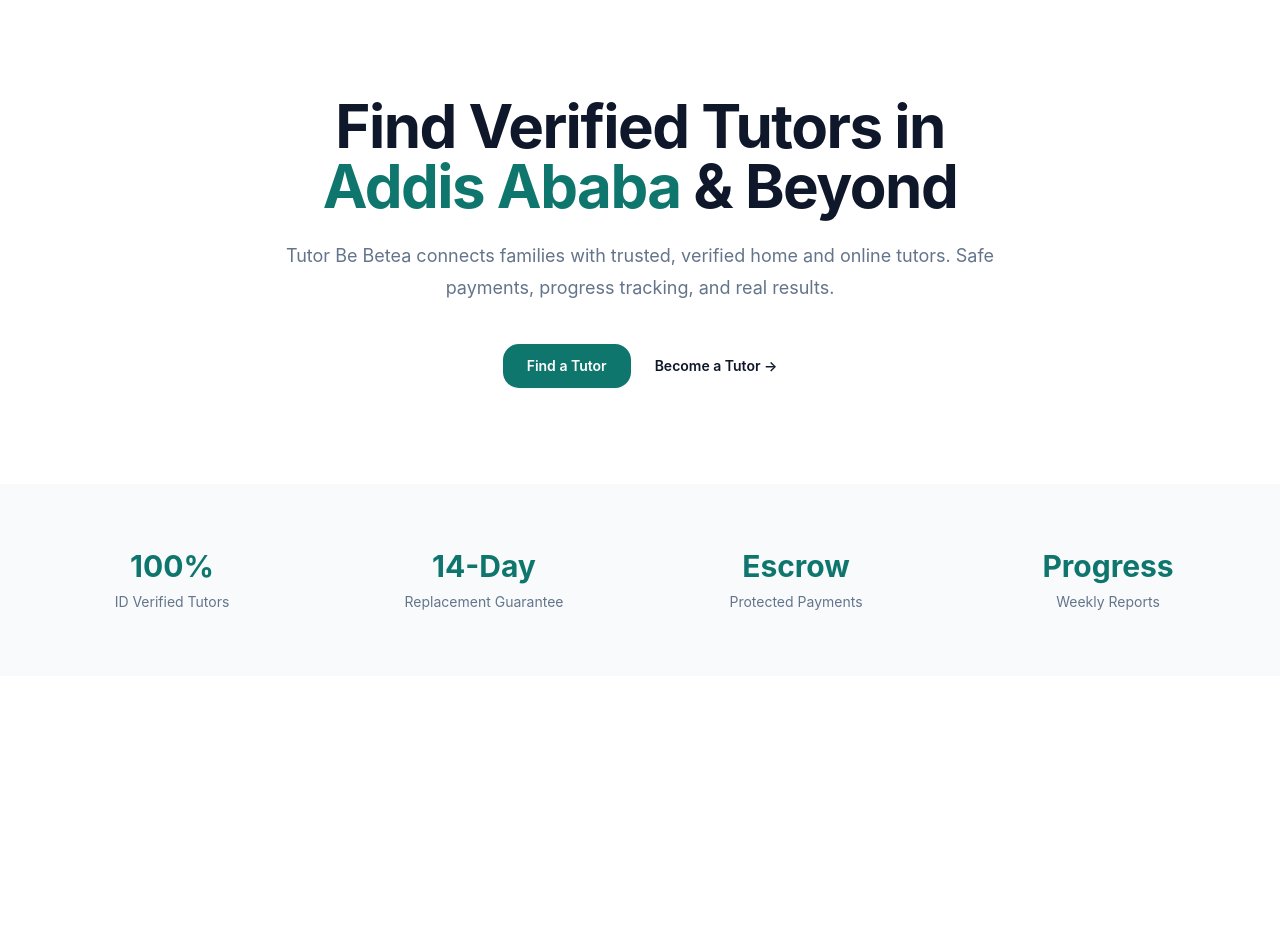
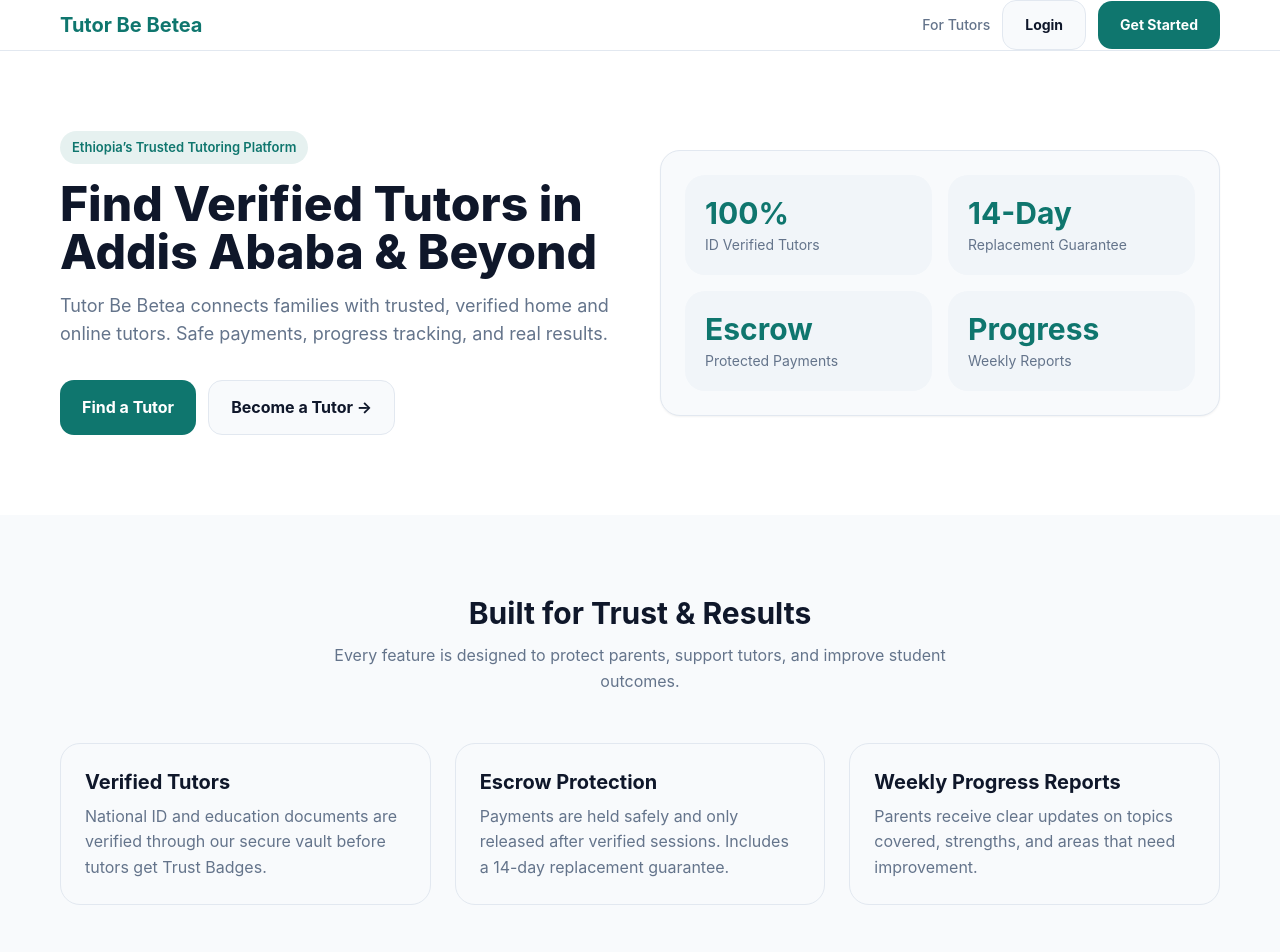
Before and after one commit to Zeordi/tutor-be-betea, a Next.js app in the folder apps/web/: page / in a window 1280 px wide. Shown: the top 952 px of the page. Before the commit the page ends 800 px from the top, so only its background shows below. Built offline with nearby package versions, Linux system fonts and the light colour scheme.

Commit message:
Update page.tsx

```diff
--- a/apps/web/app/(marketing)/page.tsx
+++ b/apps/web/app/(marketing)/page.tsx
@@ -1,59 +1,136 @@
-export default function LandingPage() {
+export default function HomePage() {
   return (
-    <main className="min-h-screen">
-      {/* Hero Section */}
-      <section className="relative overflow-hidden bg-[var(--background)]">
-        <div className="mx-auto max-w-7xl px-6 py-24 lg:px-8">
-          <div className="mx-auto max-w-3xl text-center">
-            <h1 className="text-4xl font-bold tracking-tight text-[var(--foreground)] sm:text-6xl">
-              Find Verified Tutors in{" "}
-              <span className="text-[var(--primary)]">Addis Ababa</span> & Beyond
+    <main>
+      {/* Navbar */}
+      <header className="border-b border-[var(--border)] bg-[var(--background)]/80 backdrop-blur sticky top-0 z-50">
+        <div className="container flex items-center justify-between py-4">
+          <div className="text-xl font-bold text-[var(--primary)]">
+            Tutor Be Betea
+          </div>
+          <div className="flex items-center gap-3">
+            <a href="/for-tutors" className="text-sm font-medium text-[var(--secondary)]">
+              For Tutors
+            </a>
+            <a href="/login" className="btn btn-secondary text-sm px-4 py-2">
+              Login
+            </a>
+            <a href="/register" className="btn btn-primary text-sm px-4 py-2">
+              Get Started
+            </a>
+          </div>
+        </div>
+      </header>
+
+      {/* Hero */}
+      <section className="section">
+        <div className="container grid gap-10 lg:grid-cols-2 items-center">
+          <div>
+            <div className="badge mb-4">Ethiopia’s Trusted Tutoring Platform</div>
+            <h1 className="text-4xl md:text-5xl font-extrabold leading-tight mb-4">
+              Find Verified Tutors in Addis Ababa & Beyond
             </h1>
-            <p className="mt-6 text-lg leading-8 text-[var(--secondary)]">
-              Tutor Be Betea connects families with trusted, verified home and online tutors.
-              Safe payments, progress tracking, and real results.
+            <p className="text-lg text-[var(--secondary)] mb-8 max-w-xl">
+              Tutor Be Betea connects families with trusted, verified home and
+              online tutors. Safe payments, progress tracking, and real results.
             </p>
-            <div className="mt-10 flex items-center justify-center gap-x-6">
-              <a
-                href="/tutors"
-                className="rounded-xl bg-[var(--primary)] px-6 py-3 text-sm font-semibold text-[var(--primary-foreground)] shadow-sm hover:opacity-90 transition"
-              >
+
+            <div className="flex flex-wrap gap-3">
+              <a href="/tutors" className="btn btn-primary">
                 Find a Tutor
               </a>
-              <a
-                href="/for-tutors"
-                className="text-sm font-semibold leading-6 text-[var(--foreground)]"
-              >
+              <a href="/for-tutors" className="btn btn-secondary">
                 Become a Tutor →
+              </a>
+            </div>
+          </div>
+
+          <div className="card shadow-sm">
+            <div className="grid grid-cols-2 gap-4">
+              <div className="rounded-2xl bg-[var(--surface-2)] p-5">
+                <div className="text-3xl font-bold text-[var(--primary)]">100%</div>
+                <div className="text-sm text-[var(--secondary)] mt-1">ID Verified Tutors</div>
+              </div>
+              <div className="rounded-2xl bg-[var(--surface-2)] p-5">
+                <div className="text-3xl font-bold text-[var(--primary)]">14-Day</div>
+                <div className="text-sm text-[var(--secondary)] mt-1">Replacement Guarantee</div>
+              </div>
+              <div className="rounded-2xl bg-[var(--surface-2)] p-5">
+                <div className="text-3xl font-bold text-[var(--primary)]">Escrow</div>
+                <div className="text-sm text-[var(--secondary)] mt-1">Protected Payments</div>
+              </div>
+              <div className="rounded-2xl bg-[var(--surface-2)] p-5">
+                <div className="text-3xl font-bold text-[var(--primary)]">Progress</div>
+                <div className="text-sm text-[var(--secondary)] mt-1">Weekly Reports</div>
+              </div>
+            </div>
+          </div>
+        </div>
+      </section>
+
+      {/* Trust Section */}
+      <section className="section bg-[var(--surface)]">
+        <div className="container">
+          <div className="text-center mb-12">
+            <h2 className="text-3xl font-bold mb-3">Built for Trust & Results</h2>
+            <p className="text-[var(--secondary)] max-w-2xl mx-auto">
+              Every feature is designed to protect parents, support tutors, and improve student outcomes.
+            </p>
+          </div>
+
+          <div className="grid md:grid-cols-3 gap-6">
+            <div className="card">
+              <h3 className="text-xl font-bold mb-2">Verified Tutors</h3>
+              <p className="text-[var(--secondary)]">
+                National ID and education documents are verified through our secure vault before tutors get Trust Badges.
+              </p>
+            </div>
+            <div className="card">
+              <h3 className="text-xl font-bold mb-2">Escrow Protection</h3>
+              <p className="text-[var(--secondary)]">
+                Payments are held safely and only released after verified sessions. Includes a 14-day replacement guarantee.
+              </p>
+            </div>
+            <div className="card">
+              <h3 className="text-xl font-bold mb-2">Weekly Progress Reports</h3>
+              <p className="text-[var(--secondary)]">
+                Parents receive clear updates on topics covered, strengths, and areas that need improvement.
+              </p>
+            </div>
+          </div>
+        </div>
+      </section>
+
+      {/* CTA */}
+      <section className="section">
+        <div className="container">
+          <div className="card text-center py-12 px-6">
+            <h2 className="text-3xl font-bold mb-3">Ready to get started?</h2>
+            <p className="text-[var(--secondary)] mb-8 max-w-xl mx-auto">
+              Join families and tutors across Addis Ababa who are already using Tutor Be Betea.
+            </p>
+            <div className="flex justify-center gap-3 flex-wrap">
+              <a href="/register" className="btn btn-primary">
+                Create Account
+              </a>
+              <a href="/how-it-works" className="btn btn-secondary">
+                How it Works
               </a>
             </div>
           </div>
         </div>
       </section>
 
-      {/* Trust Signals */}
-      <section className="py-16 bg-[var(--surface)]">
-        <div className="mx-auto max-w-7xl px-6 lg:px-8">
-          <div className="grid grid-cols-2 gap-8 md:grid-cols-4 text-center">
-            <div>
-              <p className="text-3xl font-bold text-[var(--primary)]">100%</p>
-              <p className="mt-2 text-sm text-[var(--secondary)]">ID Verified Tutors</p>
-            </div>
-            <div>
-              <p className="text-3xl font-bold text-[var(--primary)]">14-Day</p>
-              <p className="mt-2 text-sm text-[var(--secondary)]">Replacement Guarantee</p>
-            </div>
-            <div>
-              <p className="text-3xl font-bold text-[var(--primary)]">Escrow</p>
-              <p className="mt-2 text-sm text-[var(--secondary)]">Protected Payments</p>
-            </div>
-            <div>
-              <p className="text-3xl font-bold text-[var(--primary)]">Progress</p>
-              <p className="mt-2 text-sm text-[var(--secondary)]">Weekly Reports</p>
-            </div>
+      {/* Footer */}
+      <footer className="border-t border-[var(--border)] py-10">
+        <div className="container flex flex-col md:flex-row justify-between gap-4 text-sm text-[var(--secondary)]">
+          <div>© {new Date().getFullYear()} Tutor Be Betea. All rights reserved.</div>
+          <div className="flex gap-4">
+            <a href="/for-parents">For Parents</a>
+            <a href="/for-tutors">For Tutors</a>
+            <a href="/contact">Contact</a>
           </div>
         </div>
-      </section>
+      </footer>
     </main>
   );
 }
```
